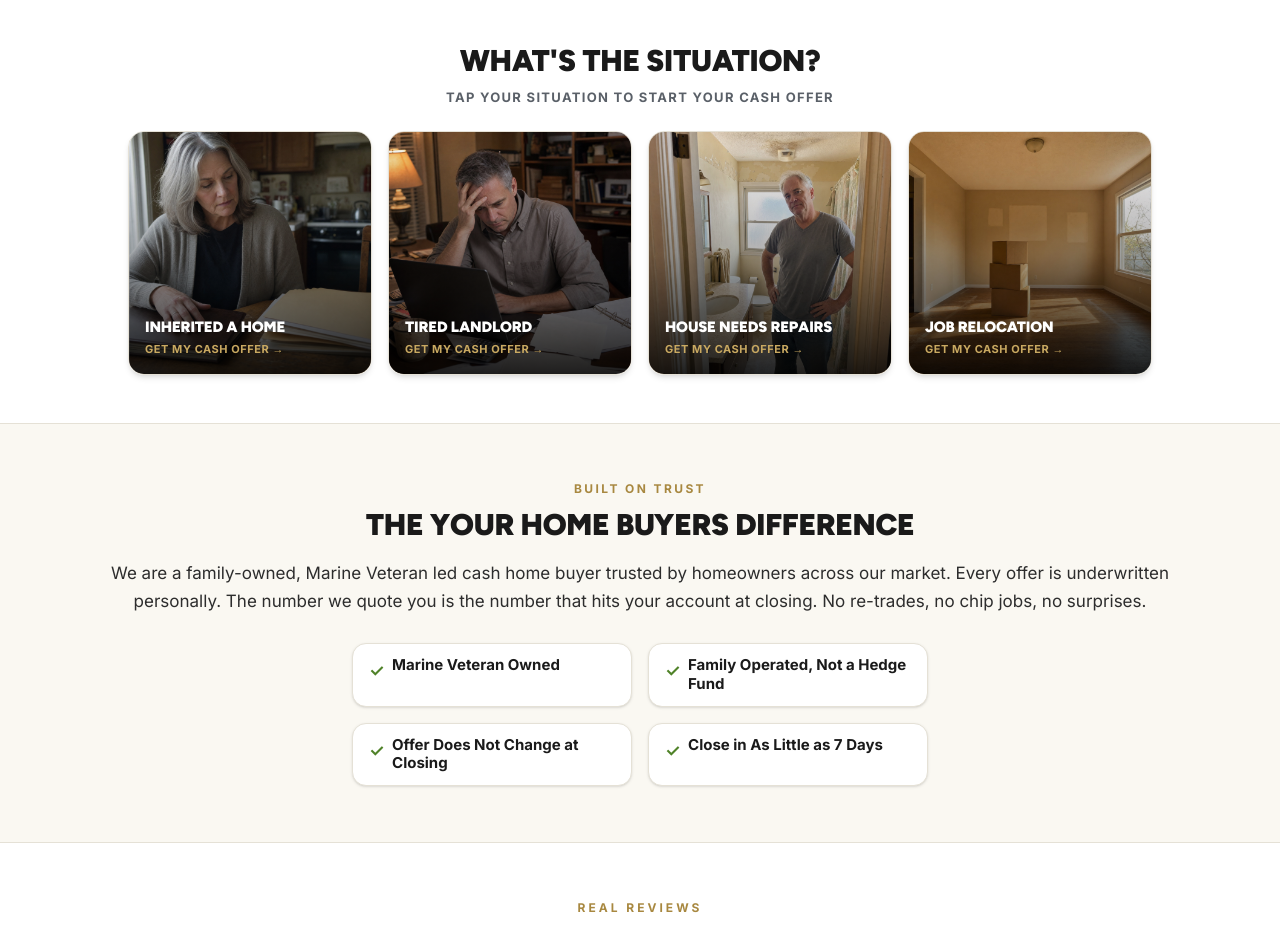
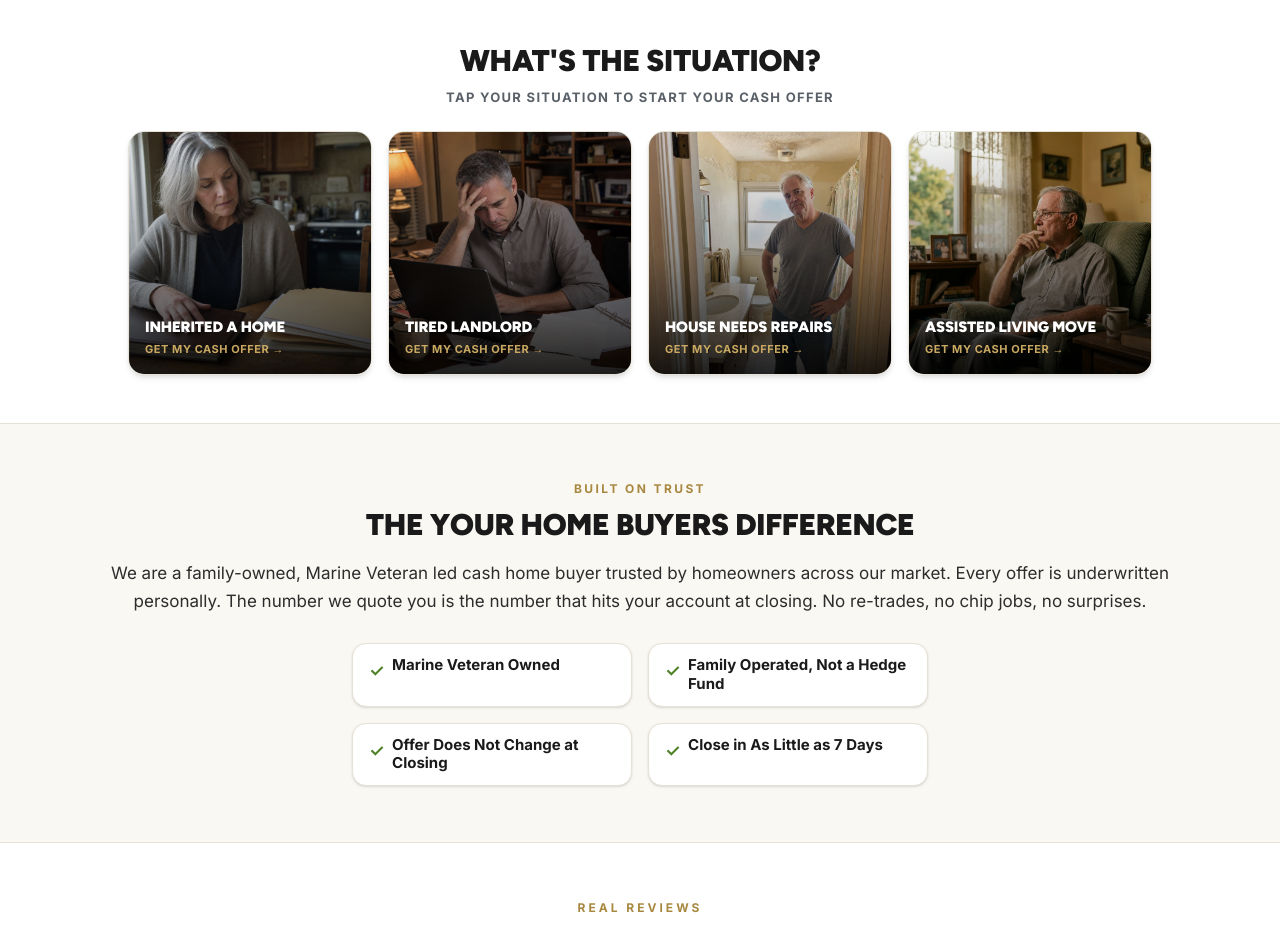
Before and after one commit to REI-Transfer/steadfast-home-buyers, a Next.js app: page /v2 in a window 1280 px wide. Shown: the part 820-1749 px from the top of the page. Built offline with nearby package versions, Linux system fonts and the light colour scheme; no server answers.

Commit message:
v2: replace Job Relocation tile with Assisted Living Move
William directive: drop the relocation audience. Swap to assisted-
living planning (adult children selling parent's home, or older
homeowner moving into care). Uses existing adv-senior-cautious.jpg.

```diff
--- a/components/v2/ServiceOptions.tsx
+++ b/components/v2/ServiceOptions.tsx
@@ -7,7 +7,7 @@ const OPTIONS = [
   { title: "Inherited a Home", img: "/images/v2/v2-inherited.jpg" },
   { title: "Tired Landlord", img: "/images/v2/v2-landlord.jpg" },
   { title: "House Needs Repairs", img: "/images/v2/v2-repairs.jpg" },
-  { title: "Job Relocation", img: "/images/v2/v2-relocation.jpg" },
+  { title: "Assisted Living Move", img: "/images/adv-senior-cautious.jpg" },
 ]
 
 export default function ServiceOptions() {
```
